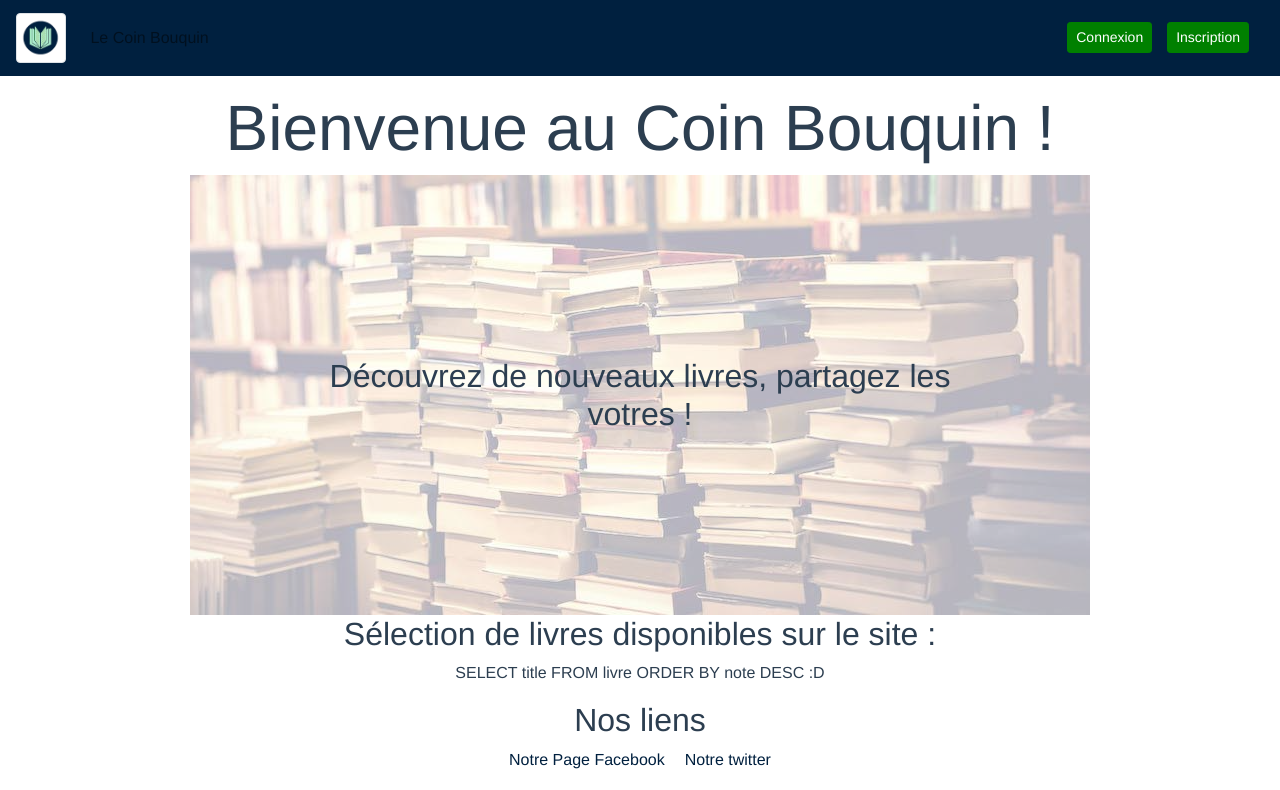
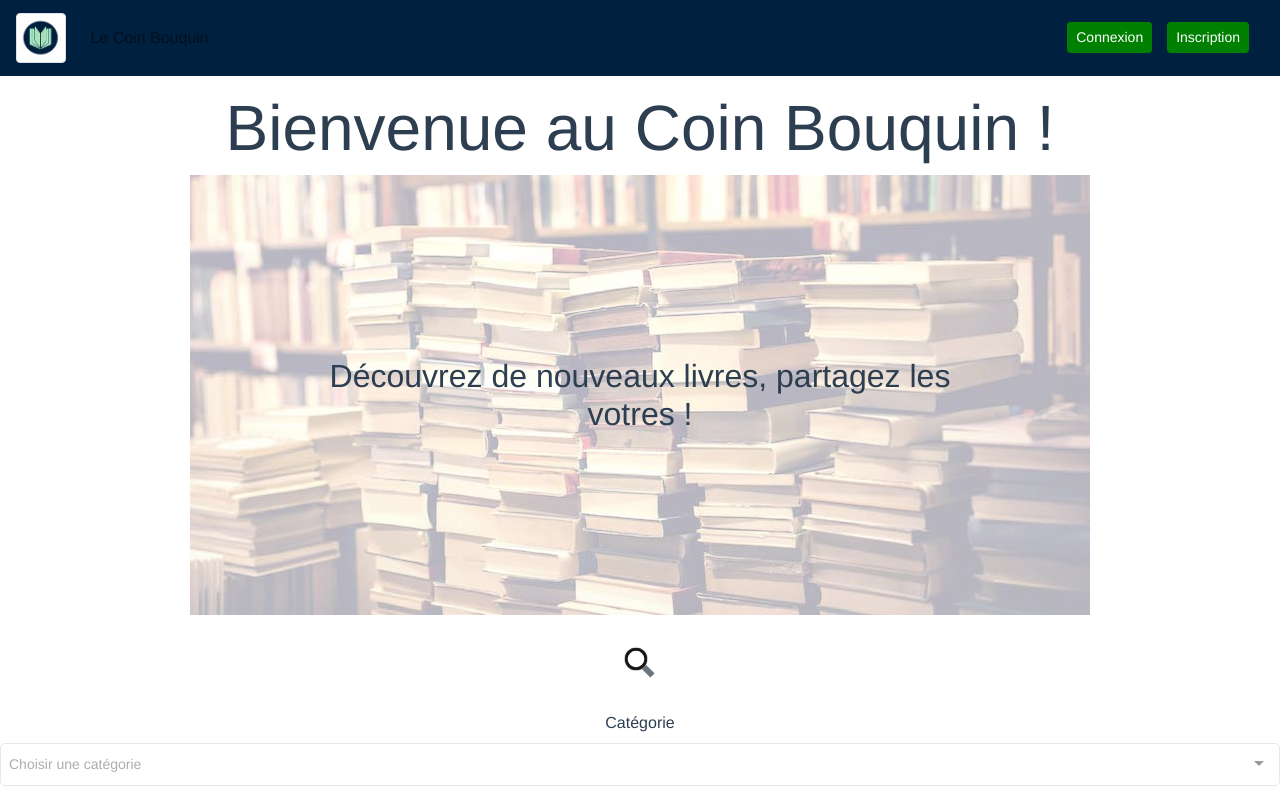
Before and after one commit to amende/LeCoinDesBouquins, a Vue app: page /#/ in a window 1280 px wide. Shown: the top 790 px of the page. Built offline with nearby package versions, Linux system fonts and the light colour scheme.

Commit message:
ajout de composants rigolo

```diff
--- a/package.json
+++ b/package.json
@@ -19,6 +19,7 @@
     "express": "^4.17.1",
     "mysql": "^2.18.1",
     "vue": "^2.6.12",
+    "vue-multiselect": "^2.1.6",
     "vue-router": "^3.0.1"
   },
   "devDependencies": {
--- a/src/App.vue
+++ b/src/App.vue
@@ -19,4 +19,5 @@ export default {
 <style>
 @import './styles/common.css';
 @import './styles/home.css';
+@import './styles/fun/search_bar.css';
 </style>
--- a/src/main.js
+++ b/src/main.js
@@ -8,10 +8,15 @@ import { BootstrapVue, IconsPlugin } from 'bootstrap-vue'
 // Import Bootstrap an BootstrapVue CSS files (order is important)
 import 'bootstrap/dist/css/bootstrap.css'
 import 'bootstrap-vue/dist/bootstrap-vue.css'
+
+import Multiselect from 'vue-multiselect'
+
 // Make BootstrapVue available throughout your project
 Vue.use(BootstrapVue)
 // Optionally install the BootstrapVue icon components plugin
 Vue.use(IconsPlugin)
+
+Vue.component('multiselect', Multiselect)
 
 Vue.config.productionTip = false
 
--- /dev/null
+++ b/src/styles/fun/search_bar.css
@@ -0,0 +1,144 @@
+
+button, input {
+	font: 1em Hind, sans-serif;
+	line-height: 1.5em;
+}
+input {
+	color: #171717;
+}
+.special-search-bar {
+	display: flex;
+}
+.special-search-bar input,
+.search-btn,
+.search-btn:before,
+.search-btn:after {
+	transition: all 0.25s ease-out;
+}
+.special-search-bar input,
+.search-btn {
+	width: 3em;
+	height: 3em;
+}
+.special-search-bar input:invalid:not(:hover),
+.search-btn {
+	cursor: pointer;
+}
+.special-search-bar,
+.special-search-bar input:hover,
+.special-search-bar input:valid  {
+	width: 100%;
+}
+.special-search-bar input:hover,
+.special-search-bar input:not(:hover) + .search-btn:hover {
+	outline: transparent;
+}
+.special-search-bar {
+	margin: auto;
+	padding: 1.5em;
+	justify-content: center;
+	max-width: 30em;
+}
+.special-search-bar input {
+	background: transparent;
+	border-radius: 1.5em;
+	box-shadow: 0 0 0 0.4em #171717 inset;
+	padding: 0.75em;
+	transform: translate(0.5em,0.5em) scale(0.5);
+	transform-origin: 100% 0;
+	-webkit-appearance: none;
+	-moz-appearance: none;
+	appearance: none;
+}
+.special-search-bar input::-webkit-search-decoration {
+	-webkit-appearance: none;
+}
+.special-search-bar input:hover,
+.special-search-bar input:valid {
+	background: #fff;
+	border-radius: 0.375em 0 0 0.375em;
+	box-shadow: 0 0 0 0.1em #d9d9d9 inset;
+	transform: scale(1);
+}
+.search-btn {
+	background: #171717;
+	border-radius: 0 0.75em 0.75em 0 / 0 1.5em 1.5em 0;
+	padding: 0.75em;
+	position: relative;
+	transform: translate(0.25em,0.25em) rotate(45deg) scale(0.25,0.125);
+	transform-origin: 0 50%;
+}
+.search-btn:before,
+.search-btn:after {
+	content: "";
+	display: block;
+	opacity: 0;
+	position: absolute;
+}
+.search-btn:before {
+	border-radius: 50%;
+	box-shadow: 0 0 0 0.2em #f1f1f1 inset;
+	top: 0.75em;
+	left: 0.75em;
+	width: 1.2em;
+	height: 1.2em;
+}
+.search-btn:after {
+	background: #f1f1f1;
+	border-radius: 0 0.25em 0.25em 0;
+	top: 51%;
+	left: 51%;
+	width: 0.75em;
+	height: 0.25em;
+	transform: translate(0.2em,0) rotate(45deg);
+	transform-origin: 0 50%;
+}
+.search-btn span {
+	display: inline-block;
+	overflow: hidden;
+	width: 1px;
+	height: 1px;
+}
+
+/* Active state */
+.special-search-bar input:hover + .search-btn,
+.special-search-bar input:valid + .search-btn {
+	background: green;
+	border-radius: 0 0.375em 0.375em 0;
+	transform: scale(1);
+}
+.special-search-bar input:hover + .search-btn:before,
+.special-search-bar input:hover + .search-btn:after,
+.special-search-bar input:valid + .search-btn:before,
+.special-search-bar input:valid + .search-btn:after {
+	opacity: 1;
+}
+.special-search-bar input:hover + .search-btn:hover,
+.special-search-bar input:valid + .search-btn:hover,
+.special-search-bar input:valid:not(:focus) + .search-btn:focus {
+	background: green;
+}
+.special-search-bar input:hover + .search-btn:active,
+.special-search-bar input:valid + .search-btn:active {
+	transform: translateY(1px);
+}
+
+@media screen and (prefers-color-scheme: dark) {
+	body, input {
+		color: #f1f1f1;
+	}
+	body {
+		background: #171717;
+	}
+	.special-search-bar input {
+		box-shadow: 0 0 0 0.4em #f1f1f1 inset;
+	}
+	.special-search-bar input:hover,
+	.special-search-bar input:valid {
+		background: #3d3d3d;
+		box-shadow: 0 0 0 0.1em #3d3d3d inset;
+	}
+	.search-btn {
+		background: #f1f1f1;
+	}
+}
--- a/src/views/Home.vue
+++ b/src/views/Home.vue
@@ -7,9 +7,25 @@
     <b-img :src="background_title" fluid></b-img>
     <h2>Découvrez de nouveaux livres, partagez les votres !</h2>
   </div>
+  <div class="book_search">
+    <b-form>
+      <div class="special-search-bar">
+        <b-input type="search" name="search" required></b-input>
+        <b-button class="search-btn" type="submit"></b-button>
+      </div>
+      <div>
+        <label class="typo__label">Catégorie</label>
+        <multiselect v-model="value_categorie" :options="categories" placeholder="Choisir une catégorie">
+          <span slot="noResult">Oops! Pas de catégorie de ce nom !.</span>
+        </multiselect>
+      </div>
+    </b-form>
+  </div>
   <div>
   <h2> Sélection de livres disponibles sur le site : </h2>
     <p> SELECT title FROM livre ORDER BY note DESC :D </p>
+        <b-img :src="background_title" fluid></b-img>
+
       <h2>Nos liens</h2>
       <ul>
         <li>
@@ -41,26 +57,11 @@ export default {
   name: 'Home',
   data () {
     return {
-      background_title: backgroundTitle
+      value_categorie: null,
+      background_title: backgroundTitle,
+      categories: ['bit', 'non pas ce type là', 'hahahaha']
     }
   }
 }
 </script>
-
-<!-- Add "scoped" attribute to limit CSS to this component only -->
-<style scoped>
-h1, h2 {
-  font-weight: normal;
-}
-ul {
-  list-style-type: none;
-  padding: 0;
-}
-li {
-  display: inline-block;
-  margin: 0 10px;
-}
-a {
-  color: #00203FFF;
-}
-</style>
+<style src="vue-multiselect/dist/vue-multiselect.min.css"></style>
```
Also changed, not shown: 1 other file (tests, documents, lock files or other folders).
